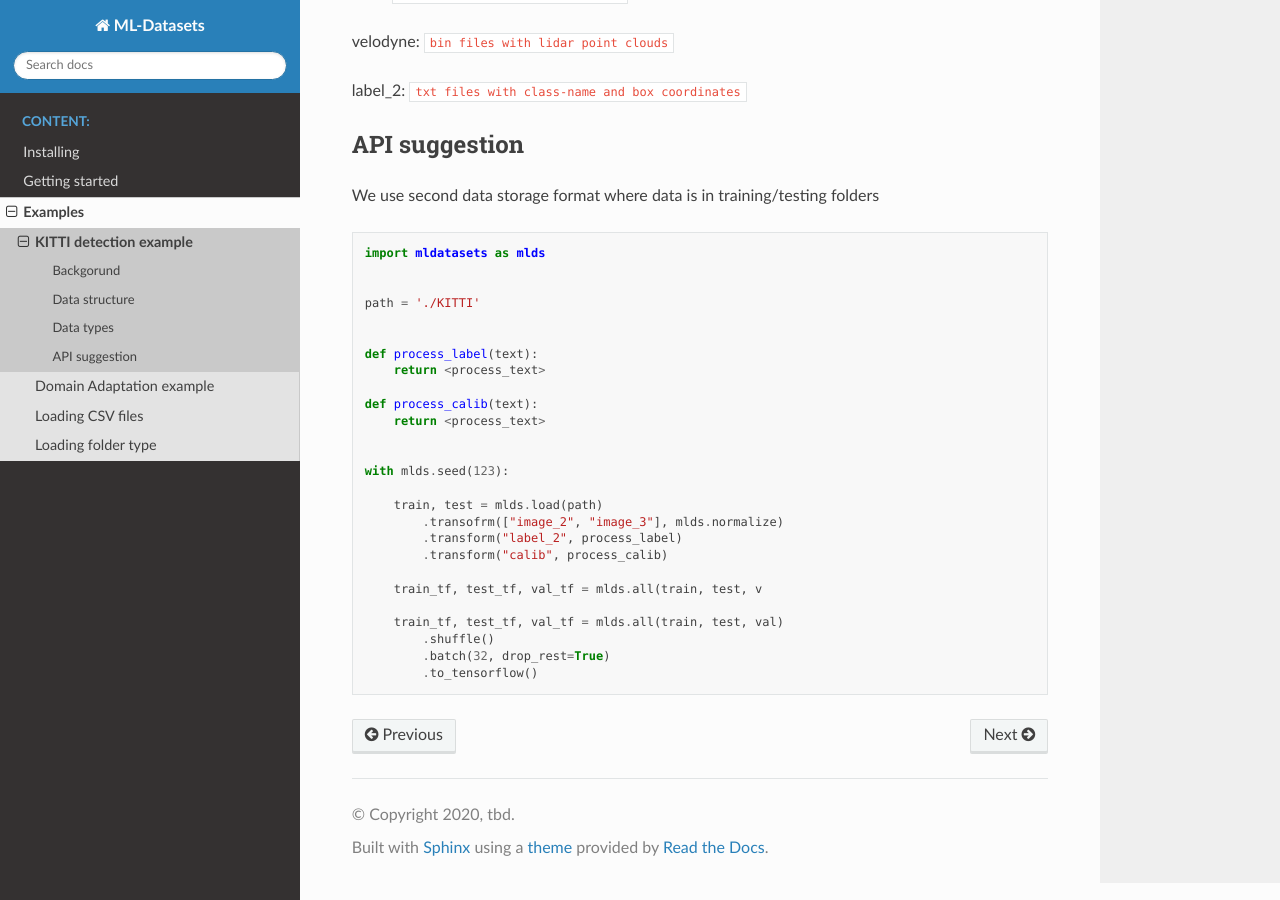
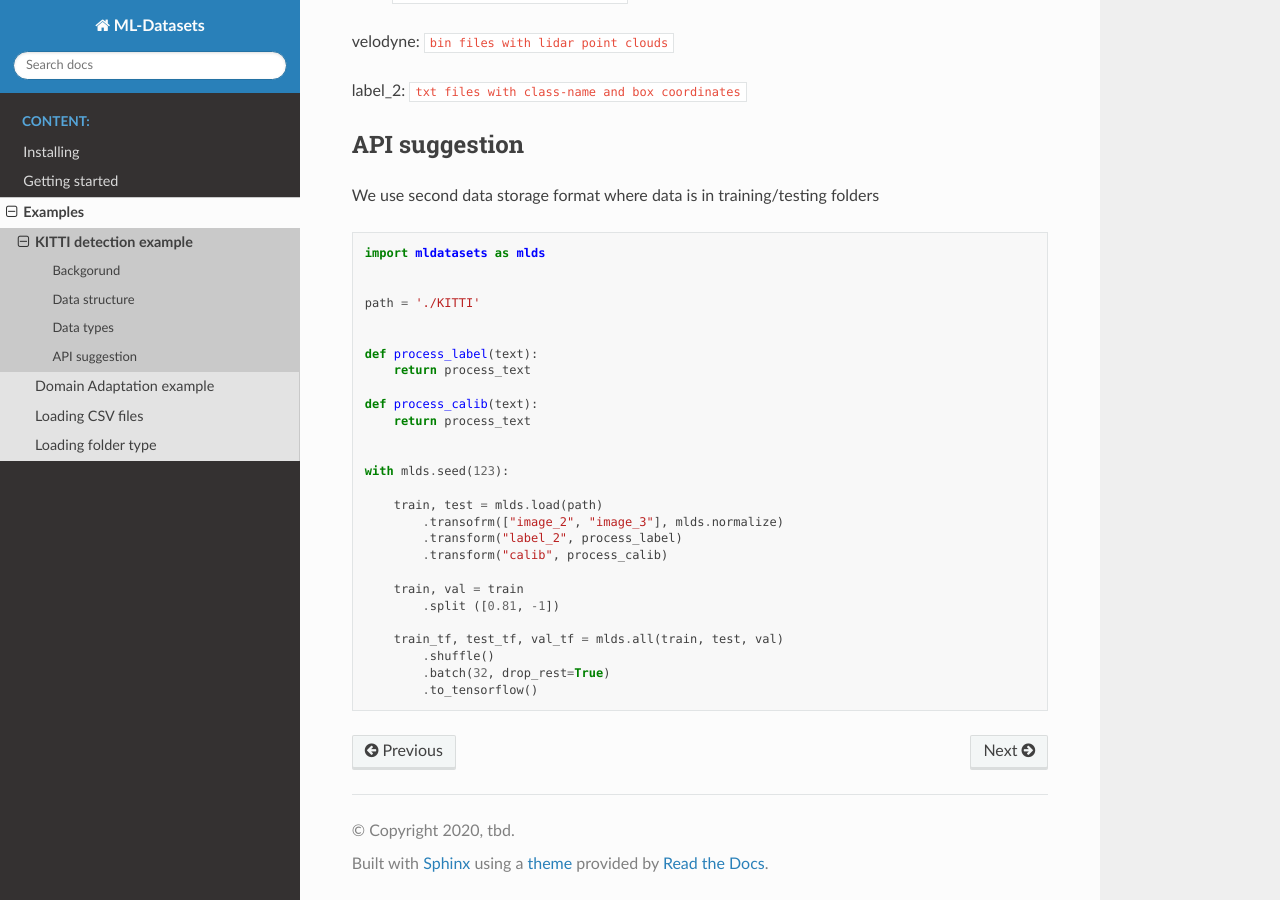
Before and after one commit to LukasHedegaard/datasetops, a Sphinx documentation site: the page built from docs/examples/KITTI.md, in a window 1280 px wide and 900 px high, scrolled down 2387 px. Built offline with Sphinx 7.4.7 and the Read the Docs theme 2.0.0, drawn with Linux system fonts in a browser that asks for light colours.

Commit message:
Fix typos in KITTI example

```diff
--- a/docs/examples/KITTI.md
+++ b/docs/examples/KITTI.md
@@ -148,7 +148,8 @@ with mlds.seed(123):
         .transform("label_2", process_label)
         .transform("calib", process_calib)
 
-    train_tf, test_tf, val_tf = mlds.all(train, test, v
+    train, val = train
+        .split ([0.81, -1])
 
     train_tf, test_tf, val_tf = mlds.all(train, test, val)
         .shuffle()
```
Also changed, not shown: other parts of docs/examples/KITTI.md (+2 -2 lines).
